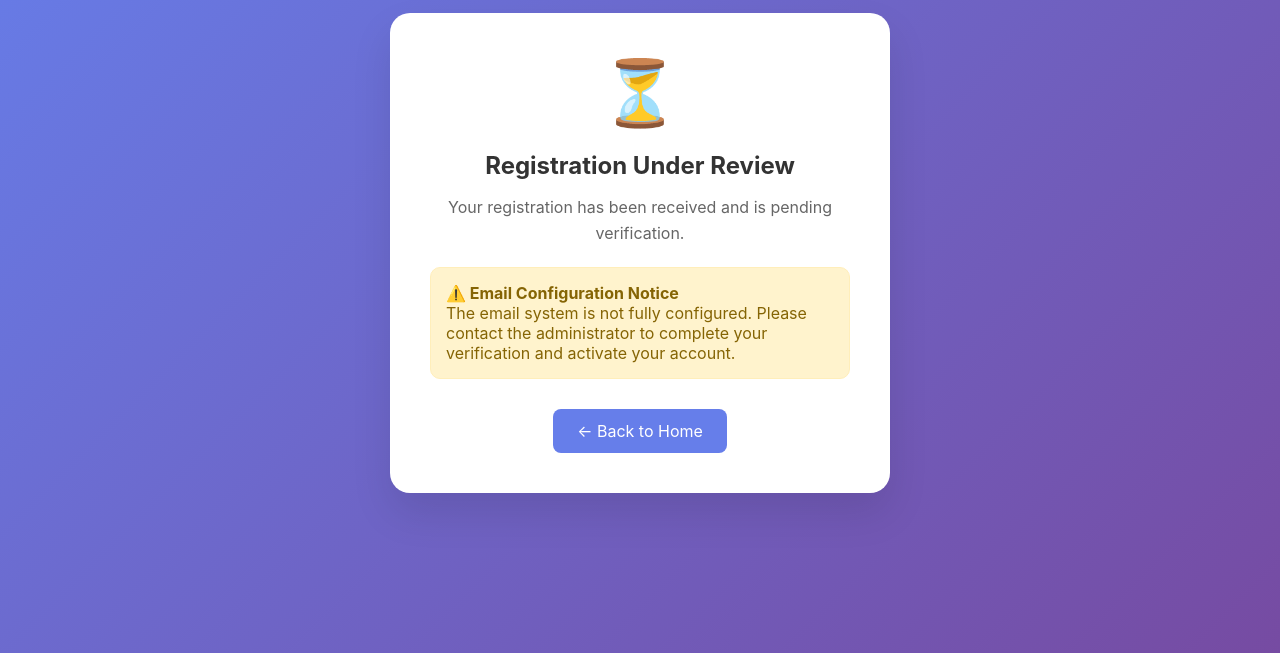
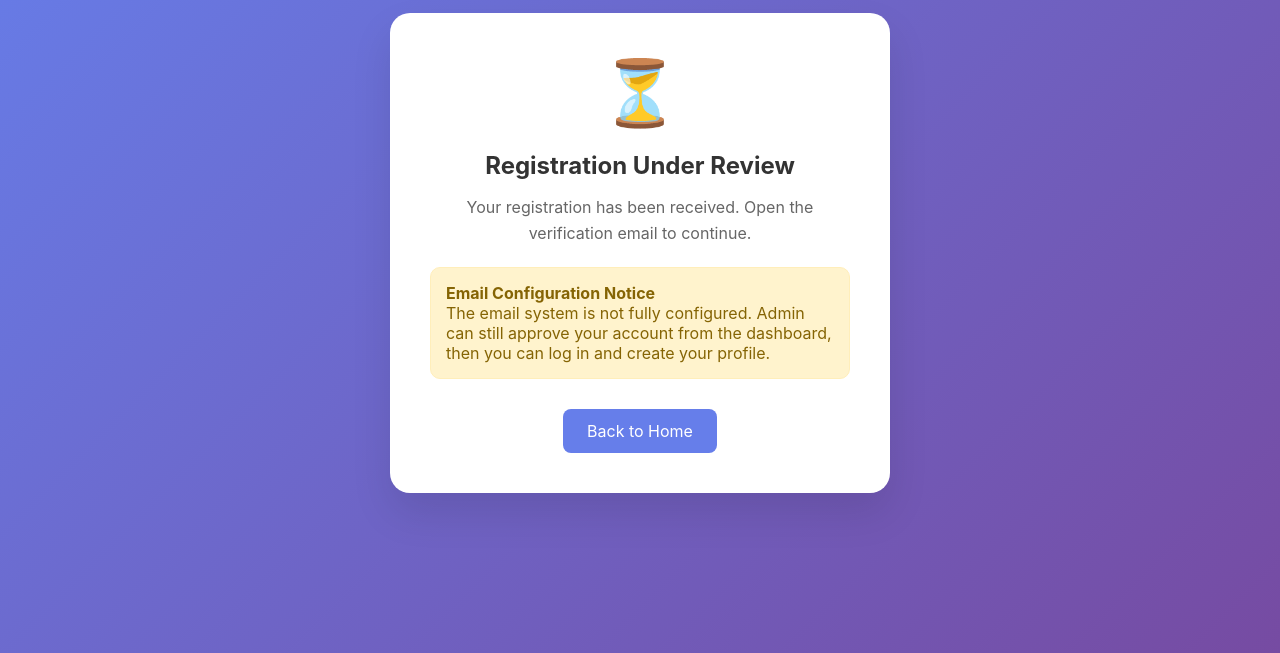
Before and after one commit to georgesultan931-bit/ai-attachment-system, a Django app: page /pending-approval/ in a window 1280 px wide. Shown: the part 147-800 px from the top of the page. Run offline with Django 5.2, Linux system fonts and the light colour scheme; data that the repository does not hold is empty.

Commit message:
Use email link registration verification

```diff
--- a/accounts/urls.py
+++ b/accounts/urls.py
@@ -53,6 +53,12 @@ urlpatterns = [
         'verify-otp/<int:user_id>/',
         views.verify_otp,
         name='verify_otp'
+    ),
+
+    path(
+        'verify-registration/<str:token>/',
+        views.verify_registration_email,
+        name='verify_registration_email'
     ),
 
     path(
--- a/accounts/views.py
+++ b/accounts/views.py
@@ -9,6 +9,7 @@ from django.contrib import messages
 from django.contrib.auth import login, logout
 from django.contrib.auth.decorators import login_required
 from django.contrib.auth.forms import AuthenticationForm
+from django.core import signing
 from django.db import IntegrityError
 from django.db.models import Q
 from django.http import JsonResponse
@@ -49,6 +50,10 @@ from .auth_flow import (
 )
 
 from .models import User
+
+
+REGISTRATION_VERIFY_SALT = "accounts.registration.verify"
+REGISTRATION_VERIFY_MAX_AGE = 60 * 60 * 24 * 7
 
 
 def is_mobile_device(request):
@@ -142,38 +147,25 @@ def user_login(request):
         user = login_result.user
 
         if user is not None:
-            if not getattr(user, "is_email_verified", False):
-                request.session["pending_verification_user_id"] = user.id
+            if (
+                not getattr(user, "is_email_verified", False)
+                or not getattr(user, "is_approved", False)
+                or not user.is_active
+            ):
+                request.session["pending_approval_user_id"] = user.id
                 request.session.save()
 
                 if is_json_request:
                     return JsonResponse(
                         {
-                            "error": "Please verify your email first. Check your inbox for the OTP code.",
-                            "redirect_url": reverse("verify_otp", args=[user.id]),
+                            "error": "Your registration is waiting for admin approval.",
+                            "redirect_url": reverse("pending_approval"),
                         },
                         status=403,
                     )
 
-                messages.warning(request, "Please verify your email first. Check your inbox for the OTP code.")
-                return redirect("verify_otp", user.id)
-
-            if not user.is_active:
-                error_message = "Account is inactive. Please contact admin."
-
-                if is_json_request:
-                    return JsonResponse({"error": error_message}, status=403)
-
-                messages.error(request, error_message)
-                return render(
-                    request,
-                    "accounts/login.html",
-                    {
-                        "form": AuthenticationForm(),
-                        "site_key": getattr(settings, "RECAPTCHA_SITE_KEY", None),
-                        "mobile_device": mobile_device,
-                    },
-                )
+                messages.warning(request, "Your registration is waiting for admin approval.")
+                return redirect("pending_approval")
 
             login(request, user, backend="django.contrib.auth.backends.ModelBackend")
 
@@ -427,6 +419,36 @@ def send_registration_sms_otp(user):
     return send_registration_otp_sms(user, user.otp_code)
 
 
+def send_registration_received_notification(user):
+    token = signing.dumps(
+        {
+            "user_id": user.id,
+        },
+        salt=REGISTRATION_VERIFY_SALT,
+    )
+
+    return send_system_email(
+        subject="Verify Your Registration",
+        message=(
+            f"Hello {user.username},\n\n"
+            f"Your registration has been received by AI Internship & Attachment Matching System.\n\n"
+            f"Press the verification button below to activate your account and continue to your profile.\n\n"
+            f"This verification link expires in 7 days.\n\n"
+            f"AI Internship & Attachment Matching System"
+        ),
+        recipient_list=[user.email],
+        button_text="Verify and Create Profile",
+        button_url=build_public_url(
+            reverse(
+                "verify_registration_email",
+                args=[
+                    token,
+                ],
+            )
+        ),
+    )
+
+
 def get_admin_notification_users():
     return User.objects.filter(
         Q(role="admin") | Q(is_staff=True) | Q(is_superuser=True),
@@ -443,30 +465,23 @@ def create_admin_notification(message):
     return admin_users.count()
 
 
-def notify_admin_new_registration(request, user, otp_sent=False):
+def notify_admin_new_registration(request, user, user_notified=False):
     role_label = user.role.title()
-    otp_label = user.otp_code or "No OTP generated"
 
-    if otp_sent:
+    if user_notified:
         dashboard_message = (
-            f"New {role_label.lower()} registration created. Automatic OTP sent; awaiting user verification: "
-            f"{user.username} ({user.email}). OTP: {otp_label}."
+            f"New {role_label.lower()} registration created: "
+            f"{user.username} ({user.email}). Verification email sent."
         )
-        admin_instruction = "The system has sent the first email verification code automatically."
-        resend_instruction = (
-            "Open the admin dashboard to monitor verification. "
-            "Use Email Code, WhatsApp Code, or SMS Code only if the user needs a new code."
-        )
+        admin_instruction = "The system sent the user a verification email link."
     else:
         dashboard_message = (
-            f"New {role_label.lower()} registration created, but automatic OTP delivery needs admin attention: "
-            f"{user.username} ({user.email}). OTP: {otp_label}."
+            f"New {role_label.lower()} registration created: "
+            f"{user.username} ({user.email}). Verification email delivery needs admin attention."
         )
         admin_instruction = (
-            "The system tried to send the first verification code automatically, "
-            "but delivery was not confirmed."
+            "The system created the account, but the verification email delivery was not confirmed."
         )
-        resend_instruction = "Open the admin dashboard and resend the code by Email, WhatsApp, or SMS."
 
     notified_admins = create_admin_notification(dashboard_message)
 
@@ -479,18 +494,16 @@ def notify_admin_new_registration(request, user, otp_sent=False):
         return True, "Dashboard notification created. No active email configuration found for email alert."
 
     return send_system_email(
-        subject=f"New {role_label} Registration - Verification Required",
+        subject=f"New {role_label} Registration",
         message=(
             f"A new {role_label.lower()} has registered. {admin_instruction}\n\n"
             f"Username: {user.username}\n"
             f"Email: {user.email}\n"
             f"Phone: {user.phone_number}\n"
-            f"OTP: {otp_label}\n"
             f"Role: {role_label}\n\n"
             f"Admin action:\n"
-            f"{resend_instruction}\n\n"
-            f"After the user enters the verification code successfully, "
-            f"the system activates the account automatically."
+            f"Open the admin dashboard to monitor the registration or approve it manually.\n\n"
+            f"After the user presses the email verification link, the account opens the profile form."
         ),
         recipient_list=[config.admin_notification_email],
         button_text="Open Admin Dashboard",
@@ -554,22 +567,21 @@ def student_register(request):
             try:
                 user = form.save()
 
-                otp_success, otp_message = send_otp_email(request, user)
-                notify_admin_new_registration(request, user, otp_success)
+                notice_success, notice_message = send_registration_received_notification(user)
+                notify_admin_new_registration(request, user, notice_success)
 
-                if otp_success:
+                if notice_success:
                     messages.success(
                         request,
-                        "Account created. A verification code has been sent to your email.",
+                        "Account created. We sent you a verification email. Open it to continue to your profile.",
                     )
                 else:
                     messages.warning(
                         request,
-                        "Account created, but the verification code could not be sent. "
-                        "Admin has been notified. You can enter the code here after admin resends it.",
+                        "Account created. Admin has been notified, but the verification email could not be sent.",
                     )
 
-                return redirect("verify_otp", user.id)
+                return redirect("pending_approval")
 
             except IntegrityError:
                 messages.error(
@@ -599,22 +611,21 @@ def employer_register(request):
             try:
                 user = form.save()
 
-                otp_success, otp_message = send_otp_email(request, user)
-                notify_admin_new_registration(request, user, otp_success)
+                notice_success, notice_message = send_registration_received_notification(user)
+                notify_admin_new_registration(request, user, notice_success)
 
-                if otp_success:
+                if notice_success:
                     messages.success(
                         request,
-                        "Employer account created. A verification code has been sent to your email.",
+                        "Employer account created. We sent you a verification email. Open it to continue to your profile.",
                     )
                 else:
                     messages.warning(
                         request,
-                        "Employer account created, but the verification code could not be sent. "
-                        "Admin has been notified. You can enter the code here after admin resends it.",
+                        "Employer account created. Admin has been notified, but the verification email could not be sent.",
                     )
 
-                return redirect("verify_otp", user.id)
+                return redirect("pending_approval")
 
             except IntegrityError:
                 messages.error(
@@ -694,6 +705,46 @@ def verify_otp(request, user_id):
             "mobile_device": mobile_device,
         },
     )
+
+
+def verify_registration_email(request, token):
+    try:
+        payload = signing.loads(
+            token,
+            salt=REGISTRATION_VERIFY_SALT,
+            max_age=REGISTRATION_VERIFY_MAX_AGE,
+        )
+    except signing.SignatureExpired:
+        messages.error(request, "This verification link has expired. Please contact admin for help.")
+        return redirect("login")
+    except signing.BadSignature:
+        messages.error(request, "This verification link is invalid.")
+        return redirect("login")
+
+    user = get_object_or_404(
+        User,
+        id=payload.get("user_id"),
+    )
+
+    activate_verified_user(user)
+
+    notify_admin_user_verified(request, user)
+
+    login(request, user, backend="django.contrib.auth.backends.ModelBackend")
+
+    request.session.set_expiry(1209600)
+    request.session.modified = True
+    request.session.save()
+
+    messages.success(request, "Email verified successfully. Please complete your profile.")
+
+    if user.role == "student":
+        return redirect("create_student_profile")
+
+    if user.role == "employer":
+        return redirect("create_employer_profile")
+
+    return redirect("dashboard")
 
 
 @login_required
@@ -978,17 +1029,7 @@ def approve_user(request, user_id):
 
     user = get_object_or_404(User, id=user_id)
 
-    if not user.is_email_verified:
-        messages.error(
-            request,
-            "This user must enter the admin-generated verification code. "
-            "Successful verification activates the account automatically.",
-        )
-        return redirect("dashboard")
-
-    user.is_approved = True
-    user.is_active = True
-    user.save()
+    activate_verified_user(user)
 
     role_label = user.role.title()
 
--- a/templates/accounts/pending_approval.html
+++ b/templates/accounts/pending_approval.html
@@ -80,24 +80,24 @@
         <h2>Registration Under Review</h2>
 
         <div class="message">
-            Your registration has been received and is pending verification.
+            Your registration has been received. Open the verification email to continue.
         </div>
 
         {% if not email_delivery_ready %}
             <div class="warning-box">
-                <strong>⚠️ Email Configuration Notice</strong><br>
-                The email system is not fully configured. Please contact the administrator
-                to complete your verification and activate your account.
+                <strong>Email Configuration Notice</strong><br>
+                The email system is not fully configured. Admin can still approve your account
+                from the dashboard, then you can log in and create your profile.
             </div>
         {% else %}
             <div class="warning-box">
-                <strong>📧 Check Your Email</strong><br>
-                A verification code has been sent to your email address.
-                Please check your inbox (and spam folder) and enter the code to verify your account.
+                <strong>Check Your Email</strong><br>
+                We sent a verification link to your email address. Press the link to verify your account
+                and go straight to your profile form.
             </div>
         {% endif %}
 
-        <a href="{% url 'home' %}" class="button">← Back to Home</a>
+        <a href="{% url 'home' %}" class="button">Back to Home</a>
     </div>
 </body>
 </html>
```
Also changed, not shown: accounts/tests.py (+52 -25 lines), templates/accounts/admin_dashboard.html (+32 -70 lines).
